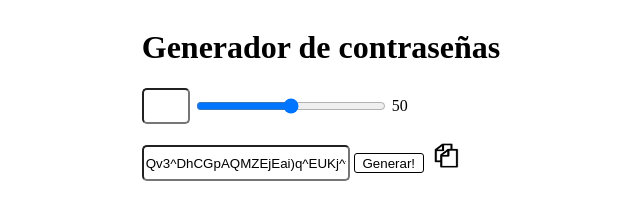
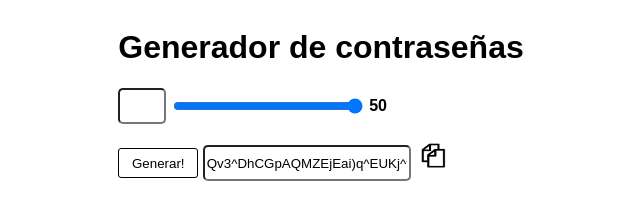
Before and after one commit to ivsoca/A-simple-secure-password-generator, a plain HTML site: page index.html in a window 1280 px wide. Both pictures are taken after a click on the button "Generar!". Shown: the whole page, without its empty margins (319-959 px from the left). Drawn offline with Linux system fonts and the light colour scheme.

Commit message:
3er commit

```diff
--- a/generadoBarra.js
+++ b/generadoBarra.js
@@ -42,6 +42,10 @@ function updateProgressValue() {
   const value = progressBar.value;
   progressValue.textContent = value;
   passGenerate(value);
+
+  if(value){
+    let mensaje = message.innerHTML = "";
+  }
 };
 
 function copyPassword(){
@@ -49,5 +53,6 @@ function copyPassword(){
   resultado.setSelectionRange(0, 99999);
   document.execCommand('copy');
 
-  message.innerHTML = "Copiado!"
+  let mensaje = message.innerHTML = "Copiado!"
+  return mensaje;
 }
--- a/index.html
+++ b/index.html
@@ -18,17 +18,19 @@
     <input id="cantidadStrings12" value="12" type="checkbox"> -->
         <div class="container-in">
             <input type="number" class="inputNumber" id="inputNumber">
-            <input type="range" min="0" max="100" value="50" id="progressBar" class="inputRange">
+            <input type="range" min="0" max="50" value="50" id="progressBar" class="inputRange">
             <span id="progressValue">50</span>
         </div>
 
 
     <br>
+
+    <button id="btn" class="botonEnviar">Generar!</button>
     <input type="text" id="salida" class="inputPassword"></input>
 
     <!-- <input type="btnCopy" id="btnCopy"> -->
 
-    <button id="btn" class="botonEnviar">Generar!</button>
+
 
     <button id="copyP" onClick="copyPassword()"><img src="./estesi.png" class="imagenBoton"></button>
 
--- a/style.css
+++ b/style.css
@@ -1,9 +1,15 @@
 
 body {
+    font-family: Arial, Helvetica, sans-serif;
+    font-weight: bold;
     display: flex;
     justify-content: center;
     align-items: center;
   }
+
+
+
+
 
   .inputPassword{
     width: 200px;
@@ -37,8 +43,8 @@ button{
 .botonEnviar{
     border-radius: 3px;
     border: 1px solid black;
-    width: 70px;
-    height: 20px;
+    width: 80px;
+    height: 30px;
 }
 
 .botonEnviar:hover{
```
